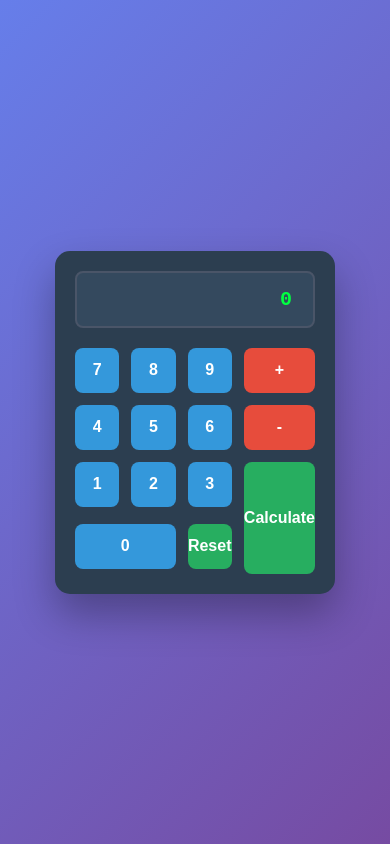
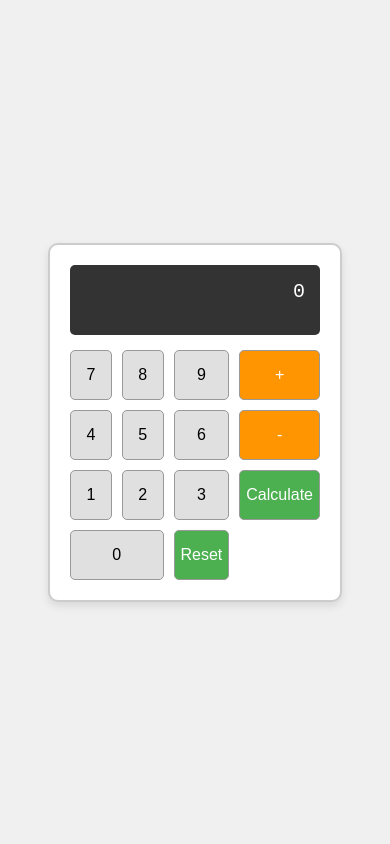
Before and after one commit to Birajgiri/SimpleCalculator, a plain HTML site: page index.html in a window 390 px wide. Drawn offline with Linux system fonts and the light colour scheme.

Commit message:
Simplify calculator app - cleaner code and UI

```diff
--- a/index.html
+++ b/index.html
@@ -10,24 +10,23 @@
     <div class="calculator">
         <div class="display" id="display">0</div>
         <div class="buttons">
-            <!-- Number buttons -->
-            <button class="btn number" onclick="enterDigit(7)">7</button>
-            <button class="btn number" onclick="enterDigit(8)">8</button>
-            <button class="btn number" onclick="enterDigit(9)">9</button>
-            <button class="btn operator" onclick="enterOperator('+')">+</button>
+            <button onclick="enterDigit(7)">7</button>
+            <button onclick="enterDigit(8)">8</button>
+            <button onclick="enterDigit(9)">9</button>
+            <button class="operator" onclick="enterOperator('+')">+</button>
 
-            <button class="btn number" onclick="enterDigit(4)">4</button>
-            <button class="btn number" onclick="enterDigit(5)">5</button>
-            <button class="btn number" onclick="enterDigit(6)">6</button>
-            <button class="btn operator" onclick="enterOperator('-')">-</button>
+            <button onclick="enterDigit(4)">4</button>
+            <button onclick="enterDigit(5)">5</button>
+            <button onclick="enterDigit(6)">6</button>
+            <button class="operator" onclick="enterOperator('-')">-</button>
 
-            <button class="btn number" onclick="enterDigit(1)">1</button>
-            <button class="btn number" onclick="enterDigit(2)">2</button>
-            <button class="btn number" onclick="enterDigit(3)">3</button>
-            <button class="btn action" onclick="calculate()" rowspan="2">Calculate</button>
+            <button onclick="enterDigit(1)">1</button>
+            <button onclick="enterDigit(2)">2</button>
+            <button onclick="enterDigit(3)">3</button>
+            <button class="action" onclick="calculate()">Calculate</button>
 
-            <button class="btn number zero" onclick="enterDigit(0)">0</button>
-            <button class="btn action" onclick="reset()">Reset</button>
+            <button class="zero" onclick="enterDigit(0)">0</button>
+            <button class="action" onclick="reset()">Reset</button>
         </div>
     </div>
     <script src="script.js"></script>
--- a/script.js
+++ b/script.js
@@ -1,159 +1,103 @@
-// Calculator state variables
-let currentValue = 0;
-let previousValue = 0;
-let operator = null;
-let waitingForOperand = false;
-let justCalculated = false;
+// Simple calculator variables
+let display = document.getElementById('display');
+let currentNumber = 0;
+let previousNumber = 0;
+let operation = null;
+let newNumber = true;
 
-// Display limits
-const MAX_DIGITS = 8;
-const MAX_VALUE = 99999999; // 8 digits
-const MIN_VALUE = -9999999; // "-" + 7 digits
+// Display limits (8 digits or "-" + 7 digits)
+const MAX_VALUE = 99999999;
+const MIN_VALUE = -9999999;
 
-// Get display element
-const display = document.getElementById('display');
-
-// Function to update the display
+// Update display
 function updateDisplay(value) {
-    const displayElement = document.getElementById('display');
-
-    // Remove any previous error/overflow classes
-    displayElement.classList.remove('error', 'overflow');
+    display.classList.remove('error', 'overflow');
 
     if (value === 'ERROR') {
-        displayElement.textContent = 'ERROR';
-        displayElement.classList.add('error');
+        display.textContent = 'ERROR';
+        display.classList.add('error');
     } else if (value === 'OVERFLOW') {
-        displayElement.textContent = 'OVERFLOW';
-        displayElement.classList.add('overflow');
+        display.textContent = 'OVERFLOW';
+        display.classList.add('overflow');
     } else {
-        // Format the number for display
-        let displayValue = value.toString();
-
-        // Check if the number is too large to display
         if (value > MAX_VALUE || value < MIN_VALUE) {
-            displayElement.textContent = 'OVERFLOW';
-            displayElement.classList.add('overflow');
-            return;
+            display.textContent = 'OVERFLOW';
+            display.classList.add('overflow');
+        } else {
+            display.textContent = value;
         }
-
-        // Ensure we don't exceed display limits
-        if (displayValue.length > MAX_DIGITS) {
-            displayElement.textContent = 'OVERFLOW';
-            displayElement.classList.add('overflow');
-            return;
-        }
-
-        displayElement.textContent = displayValue;
     }
 }
 
-// Function to handle digit entry
+// Enter a digit
 function enterDigit(digit) {
     if (display.textContent === 'ERROR' || display.textContent === 'OVERFLOW') {
         reset();
     }
 
-    if (waitingForOperand || justCalculated) {
-        currentValue = digit;
-        waitingForOperand = false;
-        justCalculated = false;
+    if (newNumber) {
+        currentNumber = digit;
+        newNumber = false;
     } else {
-        // Check if adding this digit would exceed display limits
-        let newValue = currentValue * 10 + digit;
-
-        // Check for overflow
-        if (newValue > MAX_VALUE || newValue.toString().length > MAX_DIGITS) {
+        let newValue = currentNumber * 10 + digit;
+        if (newValue > MAX_VALUE) {
             updateDisplay('OVERFLOW');
             return;
         }
-
-        currentValue = newValue;
+        currentNumber = newValue;
     }
 
-    updateDisplay(currentValue);
+    updateDisplay(currentNumber);
 }
 
-// Function to handle operator entry
-function enterOperator(nextOperator) {
+// Enter an operator (+ or -)
+function enterOperator(op) {
     if (display.textContent === 'ERROR' || display.textContent === 'OVERFLOW') {
         return;
     }
 
-    if (previousValue === 0) {
-        previousValue = currentValue;
-    } else if (operator && !waitingForOperand) {
-        // Perform the pending calculation
-        const result = performCalculation();
-        if (result === null) return; // Error occurred
-
-        currentValue = result;
-        previousValue = result;
-        updateDisplay(currentValue);
+    if (operation && !newNumber) {
+        calculate();
     }
 
-    waitingForOperand = true;
-    operator = nextOperator;
-    justCalculated = false;
+    previousNumber = currentNumber;
+    operation = op;
+    newNumber = true;
 }
 
-// Function to perform calculation
-function performCalculation() {
-    let result;
-
-    switch (operator) {
-        case '+':
-            result = previousValue + currentValue;
-            break;
-        case '-':
-            result = previousValue - currentValue;
-            break;
-        default:
-            return currentValue;
-    }
-
-    // Check for overflow
-    if (result > MAX_VALUE || result < MIN_VALUE) {
-        updateDisplay('OVERFLOW');
-        currentValue = 0;
-        previousValue = 0;
-        operator = null;
-        waitingForOperand = false;
-        return null;
-    }
-
-    return result;
-}
-
-// Function to handle calculate button
+// Calculate result
 function calculate() {
-    if (display.textContent === 'ERROR' || display.textContent === 'OVERFLOW') {
+    if (!operation || newNumber) {
         return;
     }
 
-    if (operator && previousValue !== 0 && !waitingForOperand) {
-        const result = performCalculation();
-        if (result === null) return; // Error occurred
+    let result;
+    if (operation === '+') {
+        result = previousNumber + currentNumber;
+    } else if (operation === '-') {
+        result = previousNumber - currentNumber;
+    }
 
-        currentValue = result;
-        previousValue = 0;
-        operator = null;
-        waitingForOperand = false;
-        justCalculated = true;
+    if (result > MAX_VALUE || result < MIN_VALUE) {
+        updateDisplay('OVERFLOW');
+        reset();
+        return;
+    }
 
-        updateDisplay(currentValue);
-    }
+    currentNumber = result;
+    operation = null;
+    newNumber = true;
+    updateDisplay(currentNumber);
 }
 
-// Function to reset calculator
+// Reset calculator
 function reset() {
-    currentValue = 0;
-    previousValue = 0;
-    operator = null;
-    waitingForOperand = false;
-    justCalculated = false;
-    updateDisplay(currentValue);
+    currentNumber = 0;
+    previousNumber = 0;
+    operation = null;
+    newNumber = true;
+    updateDisplay(0);
 }
 
-// Initialize display
-updateDisplay(currentValue);
+// Initialize
+updateDisplay(0);
--- a/style.css
+++ b/style.css
@@ -1,136 +1,79 @@
-* {
-    margin: 0;
-    padding: 0;
-    box-sizing: border-box;
-}
-
 body {
-    font-family: 'Arial', sans-serif;
-    background: linear-gradient(135deg, #667eea 0%, #764ba2 100%);
+    font-family: Arial, sans-serif;
+    background-color: #f0f0f0;
     display: flex;
     justify-content: center;
     align-items: center;
     min-height: 100vh;
-    padding: 20px;
+    margin: 0;
 }
 
 .calculator {
-    background: #2c3e50;
-    border-radius: 15px;
-    box-shadow: 0 20px 40px rgba(0, 0, 0, 0.3);
-    padding: 25px;
-    width: 300px;
+    background: white;
+    border: 2px solid #ccc;
+    border-radius: 10px;
+    padding: 20px;
+    width: 250px;
+    box-shadow: 0 4px 8px rgba(0,0,0,0.1);
 }
 
 .display {
-    background: #34495e;
-    color: #00ff41;
-    font-size: 24px;
-    font-weight: bold;
+    background: #333;
+    color: white;
+    font-size: 20px;
     text-align: right;
-    padding: 15px 20px;
-    margin-bottom: 20px;
-    border-radius: 8px;
-    border: 2px solid #4a5568;
-    min-height: 60px;
-    display: flex;
-    align-items: center;
-    justify-content: flex-end;
-    font-family: 'Courier New', monospace;
-    letter-spacing: 1px;
-    overflow: hidden;
+    padding: 15px;
+    margin-bottom: 15px;
+    border-radius: 5px;
+    min-height: 40px;
+    font-family: monospace;
 }
 
 .buttons {
     display: grid;
     grid-template-columns: repeat(4, 1fr);
-    gap: 12px;
+    gap: 10px;
 }
 
-.btn {
-    background: #3498db;
-    color: white;
-    border: none;
-    border-radius: 8px;
-    font-size: 18px;
-    font-weight: bold;
+button {
+    background: #e0e0e0;
+    border: 1px solid #999;
+    border-radius: 5px;
+    font-size: 16px;
+    height: 50px;
     cursor: pointer;
-    transition: all 0.2s ease;
-    height: 50px;
-    display: flex;
-    align-items: center;
-    justify-content: center;
 }
 
-.btn:hover {
-    transform: translateY(-2px);
-    box-shadow: 0 5px 15px rgba(0, 0, 0, 0.3);
-}
-
-.btn:active {
-    transform: translateY(0);
-    box-shadow: 0 2px 5px rgba(0, 0, 0, 0.3);
-}
-
-.number {
-    background: #3498db;
-}
-
-.number:hover {
-    background: #2980b9;
+button:hover {
+    background: #d0d0d0;
 }
 
 .operator {
-    background: #e74c3c;
-    font-size: 20px;
+    background: #ff9500;
+    color: white;
 }
 
 .operator:hover {
-    background: #c0392b;
+    background: #e6850e;
 }
 
 .action {
-    background: #27ae60;
-    font-size: 16px;
+    background: #4CAF50;
+    color: white;
 }
 
 .action:hover {
-    background: #229954;
+    background: #45a049;
 }
 
 .zero {
     grid-column: span 2;
 }
 
-/* Special styling for Calculate button */
-.buttons .btn:nth-child(12) {
-    grid-row: span 2;
-    height: 112px;
-}
-
-/* Error and overflow states */
 .display.error {
-    color: #e74c3c;
+    color: red;
 }
 
 .display.overflow {
-    color: #f39c12;
+    color: orange;
 }
-
-/* Responsive design */
-@media (max-width: 400px) {
-    .calculator {
-        width: 280px;
-        padding: 20px;
-    }
-
-    .btn {
-        height: 45px;
-        font-size: 16px;
-    }
-
-    .display {
-        font-size: 20px;
-        min-height: 50px;
-    }
-}
```
